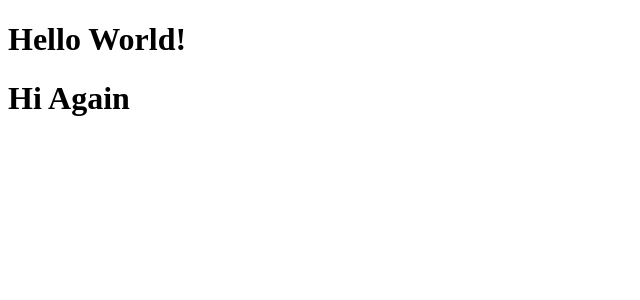
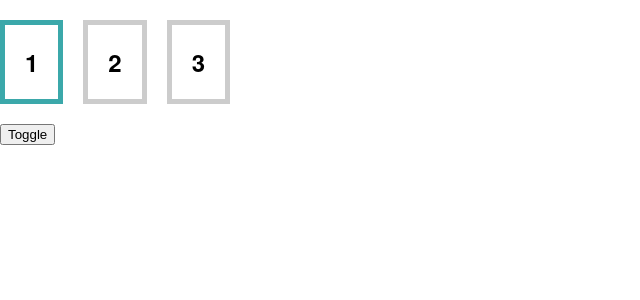
Before and after one commit to jacgit18/learn-react-1, a React (Create React App) app: page / in a window 1280 px wide. Shown: the top 300 px of the page, without its empty margins (0-640 px from the left). Built offline with nearby package versions, Linux system fonts and the light colour scheme.

Commit message:
changed  stuff

```diff
--- /dev/null
+++ b/src/BoardSwitcher.js
@@ -0,0 +1,36 @@
+import React from 'react';
+
+class Board extends React.Component {
+  render() {
+    let className = "board";
+    if (this.props.selected) {
+      className += " selected";
+    }
+    return (
+      <div className={className}>
+        {this.props.index + 1}
+      </div>
+    );
+  }
+}
+
+class BoardSwitcher extends React.Component {
+  render() {
+    let boards = [];
+    for (let ii = 0; ii < this.props.numBoards; ii++) {
+      let isSelected = ii === 0;
+      boards.push(
+        <Board index={ii} selected={isSelected} key={ii} />
+      );
+    }
+
+    return (
+      <div>
+        <div className="boards">{boards}</div>
+        <button>Toggle</button>
+      </div>
+    );
+  }
+}
+
+export default BoardSwitcher;
--- a/src/index.css
+++ b/src/index.css
@@ -1,13 +1,14 @@
+.red-text {
+  color: red;
+}
+
+
 body {
   margin: 0;
-  font-family: -apple-system, BlinkMacSystemFont, 'Segoe UI', 'Roboto', 'Oxygen',
-    'Ubuntu', 'Cantarell', 'Fira Sans', 'Droid Sans', 'Helvetica Neue',
-    sans-serif;
-  -webkit-font-smoothing: antialiased;
-  -moz-osx-font-smoothing: grayscale;
+  padding: 0;
+  font-family: sans-serif;
 }
 
-code {
-  font-family: source-code-pro, Menlo, Monaco, Consolas, 'Courier New',
-    monospace;
-}
+.boards { margin: 20px 0; overflow: hidden; }
+.board { border: 5px solid #ccc; float: left; font: 700 24px HelveticaNeue, Helvetica, Arial; margin-right: 20px; padding: 20px; }
+.board.selected { border-color: #3BA8AA; }
--- a/src/index.js
+++ b/src/index.js
@@ -1,9 +1,9 @@
 import React from "react";
 import ReactDOM from "react-dom";
+import BoardSwitcher from './BoardSwitcher';
+import './index.css'
 
-ReactDOM.render(
-  <>
-  {/*
+/* {} brackets for comments when inside reactDom.render
   need to wrap elements can be div or enpty brackets
   also read from bottom up for react code dom is document
   object model basically the hmtl tag higharcy react has
@@ -20,10 +20,69 @@ ReactDOM.render(
    to strandardize things. react can be reused to build
    desktop apps and mobile like slack desktop app.
 
-  */}
-    <h1>Hello World!</h1>
-    <h1>Hi Again</h1>
+  */
+// props is amutable meaning it cant be changed once it
+// is been declared in one part of code
+//  function Student(props) {
+//  props.name= "kiing"; you will get error
+//   return <div>- {props.name}, attends {props.college} </div>;
+// }
 
-  </>,
+// or do deconstruction use className for css
+// this is still all javascript(JSX)
+// function Student({name, college}) {
+//   return <div className="red-text">- {name}, attends {college} </div>;
+// }
+//another component call
+
+// this is a function call
+// Student({});
+// not function call, declaring element to component
+// <Student name="jl"/>
+// function Welcome() {
+//   return (
+//     <div>
+//       <h1>Welcome CTP Class</h1>
+//       <p>Who is in class?</p>
+//       <Student name="John" college="NYU" />
+//       <Student name="Jack" college="NYCT" />
+//       <Student name="Jeff" college="BC" />
+
+//     </div>
+//   );
+// }
+/*
+  Welcome is a componet being called in render
+  it is thr function above must be capital and
+  react is top bottom
+  props can be passed here
+    <Welcome secret="foo" />,
+
+  */
+// ReactDOM.render(
+
+//   <Welcome />,
+//   document.getElementById("root")
+// );
+
+
+class App extends React.Component {
+  render() {
+    return (
+      <div>
+        <p>The button has been clicked 0 times</p>
+        <button>Click me!!!</button>
+      </div>
+    );
+  }
+}
+
+ReactDOM.render(
+  <App />,
   document.getElementById("root")
 );
+
+ReactDOM.render(
+  <BoardSwitcher numBoards={3} />,
+  document.getElementById("root")
+);
```
Also changed, not shown: 1 other file (tests, documents, lock files or other folders).
